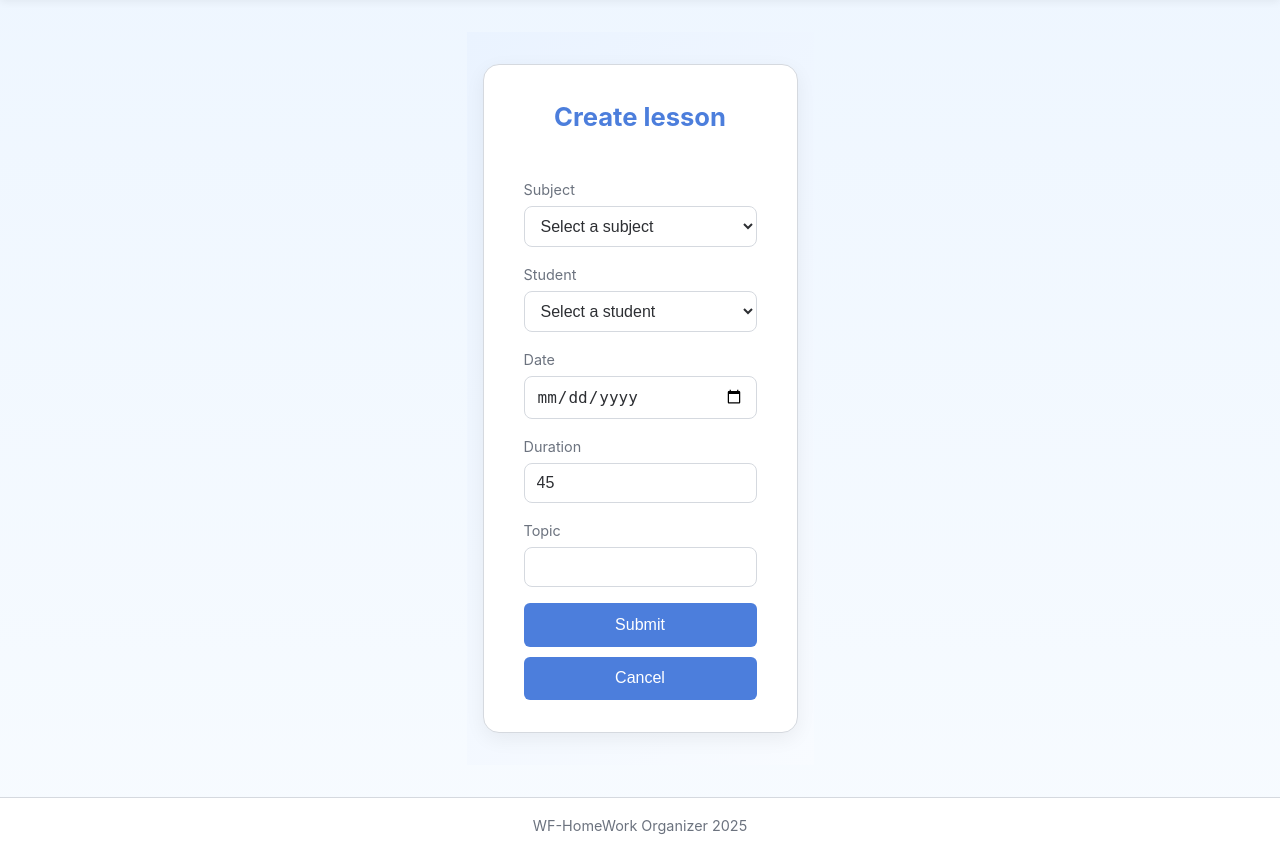
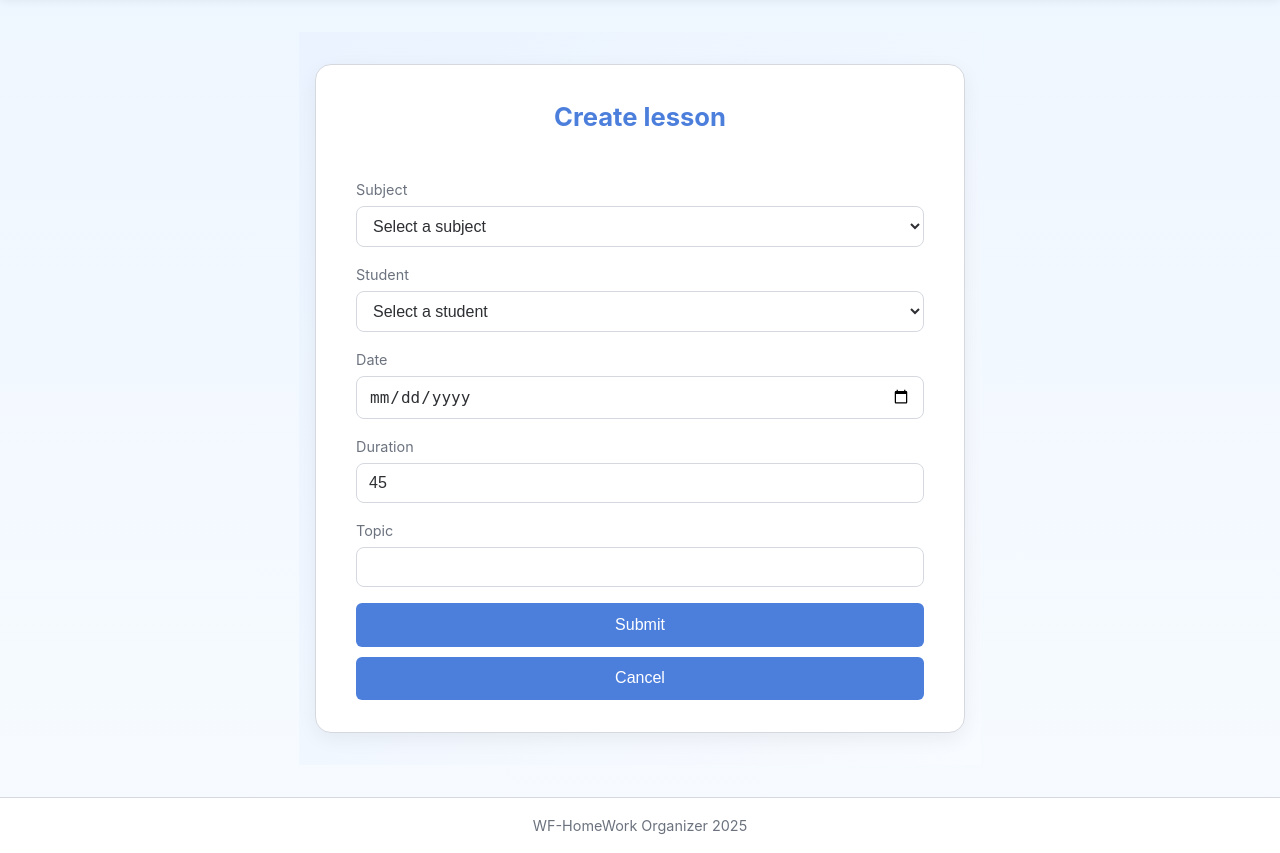
Before and after one commit to mzsl03/private-teacher-site, a Django app: page /add_lesson/ in a window 1280 px wide. Shown: the part 46-899 px from the top of the page. Run offline with Django 5.2, Linux system fonts and the light colour scheme; the visitor is signed in with stand-in values (Sample User, id 1); data comes from the database, SQL or seed files in the repository; data that the repository does not hold is empty.

Commit message:
style: fix width of div container and button margin top

```diff
--- a/core_site/homework_org_site/static/css/add_lesson.css
+++ b/core_site/homework_org_site/static/css/add_lesson.css
@@ -13,7 +13,7 @@
     border-radius: 16px;
     box-shadow: 0 6px 20px rgba(0, 0, 0, 0.06);
     padding: 2rem 2.5rem;
-    width: 100%;
+    width: 650px;
     max-width: 650px;
     overflow-y: auto;
     animation: fadeIn 0.4s ease;
```
